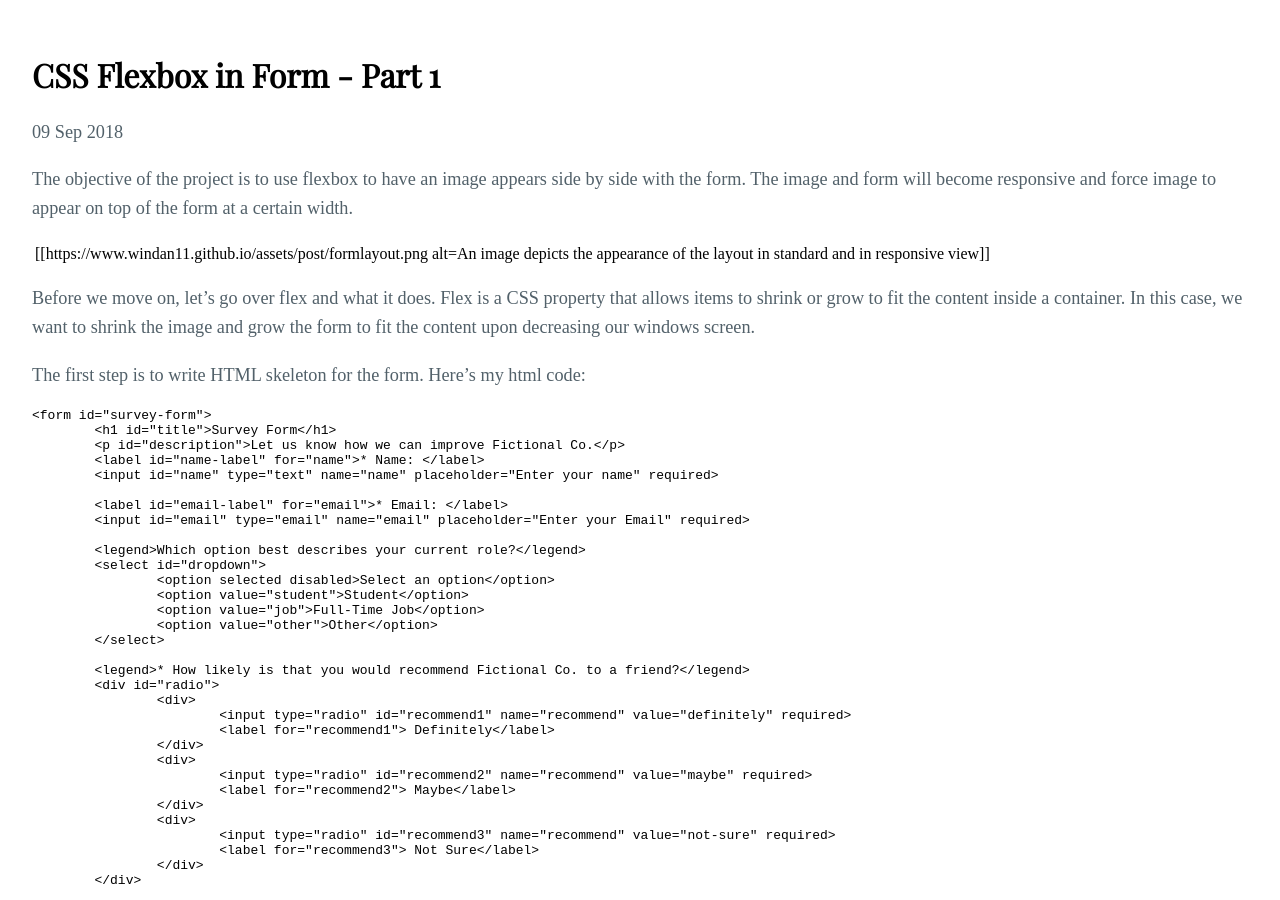
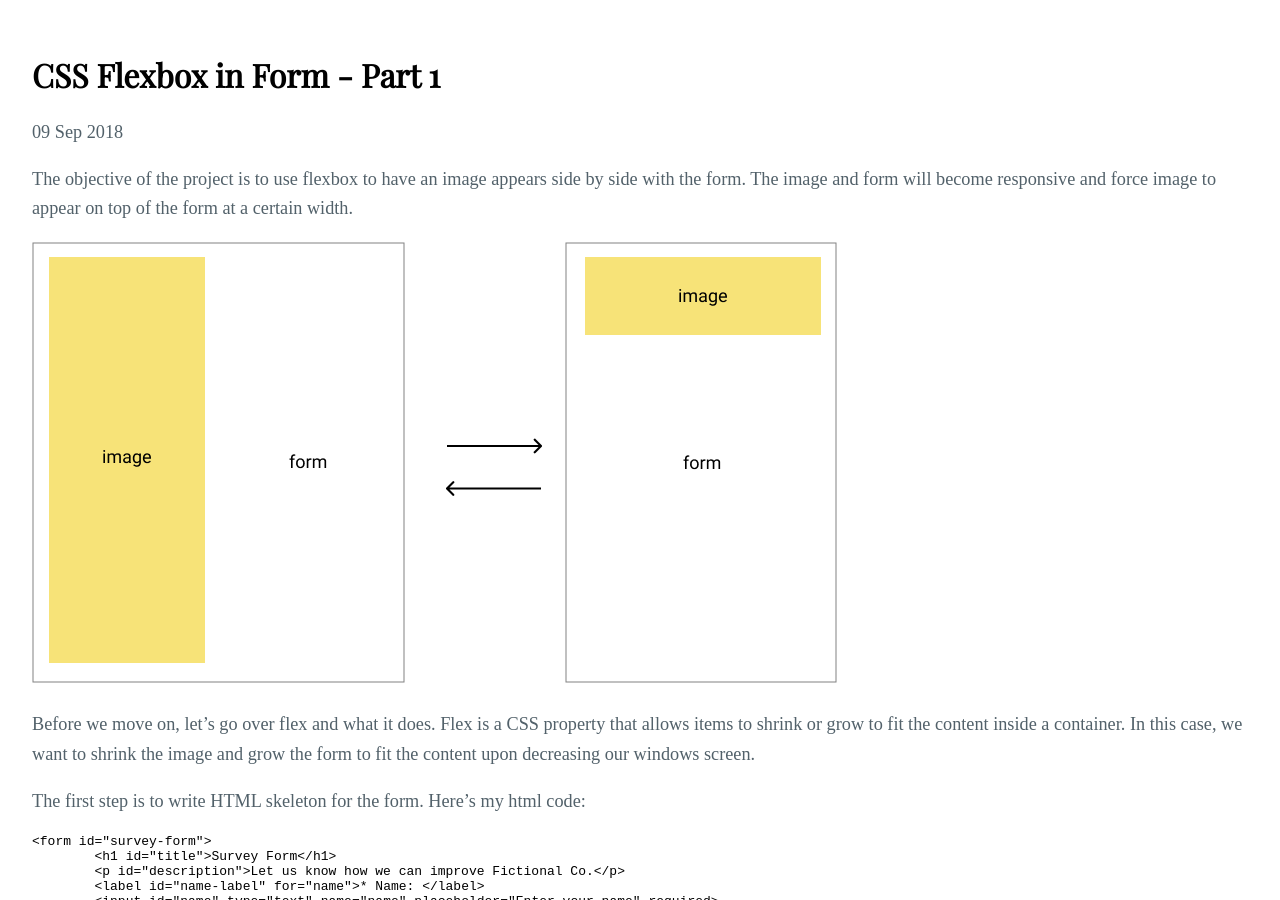
Before and after one commit to windan11/windan11.github.io, a Jekyll site: the page built from _posts/2018-09-09-survey-form-css-flexbox.md, in a window 1280 px wide and 900 px high. Built offline with Jekyll 4.4.1, drawn with Linux system fonts in a browser that asks for light colours; some web fonts are replaced.

Commit message:
edited image src

```diff
--- a/_posts/2018-09-09-survey-form-css-flexbox.md
+++ b/_posts/2018-09-09-survey-form-css-flexbox.md
@@ -6,7 +6,7 @@ date: 2018-09-09
 
 The objective of the project is to use flexbox to have an image appears side by side with the form. The image and form will become responsive and force image to appear on top of the form at a certain width.
 
-[[https://www.windan11.github.io/assets/post/formlayout.png|alt=An image depicts the appearance of the layout in standard and in responsive view]]
+<img src="/assets/post/formlayout.png" alt="An image depicts the appearance of the layout in standard and in responsive view" title="Survey Form Layout" />
 
 Before we move on, let's go over flex and what it does. Flex is a CSS property that allows items to shrink or grow to fit the content inside a container. In this case, we want to shrink the image and grow the form to fit the content upon decreasing our windows screen.
 
```
